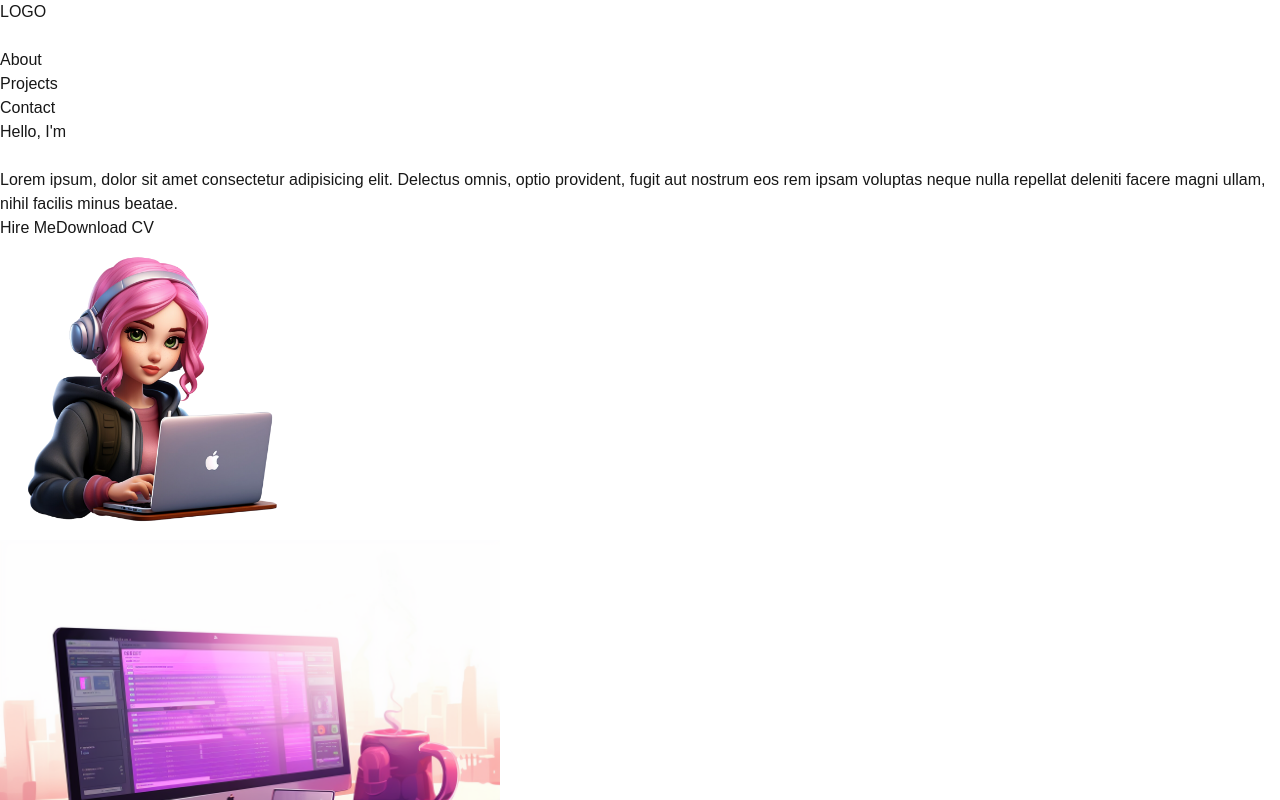
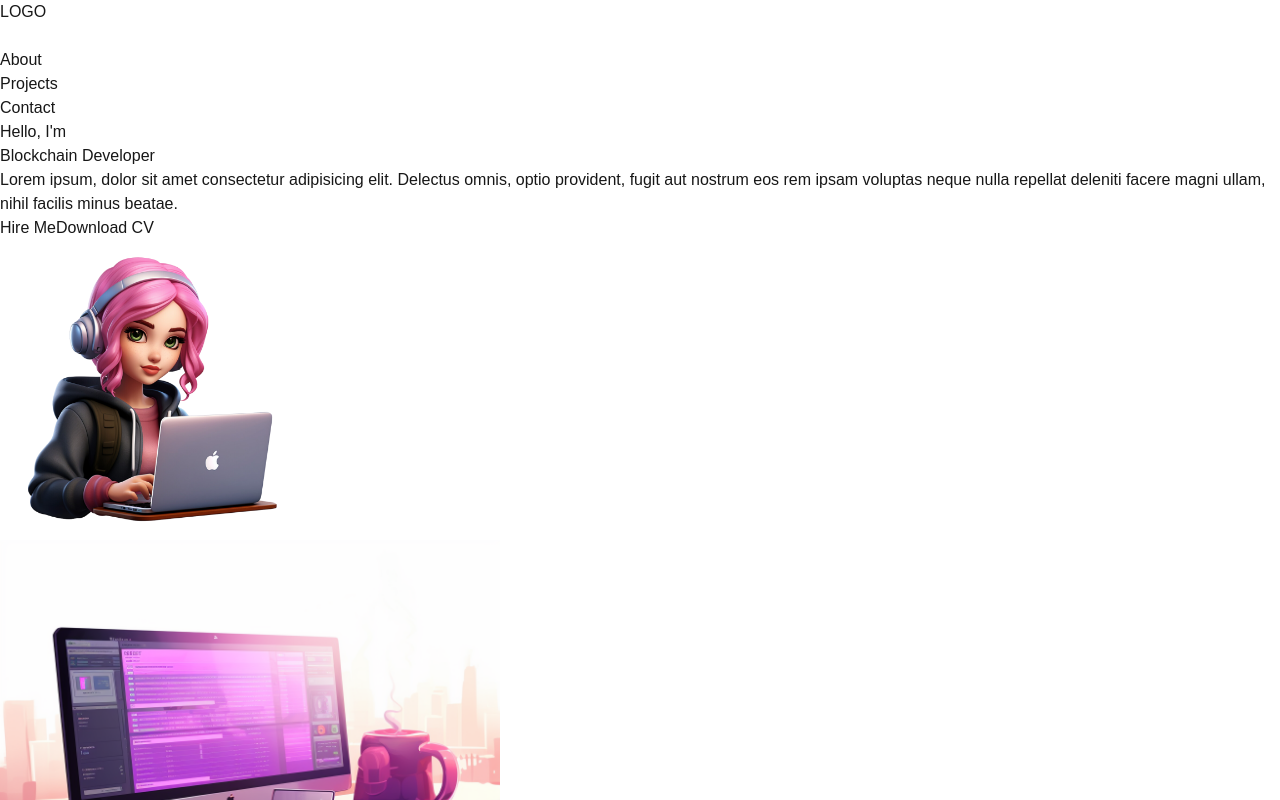
Before and after one commit to josie-opondo/portfolio, a Next.js app in the folder portfolio/: page / in a window 1280 px wide. Shown: the top 800 px of the page. Built offline with nearby package versions, Linux system fonts and the light colour scheme.

Commit message:
feat: change text animation

```diff
--- /dev/null
+++ b/portfolio/lib/utils.js
@@ -0,0 +1,6 @@
+import { clsx } from "clsx";
+import { twMerge } from "tailwind-merge";
+
+export function cn(...inputs) {
+  return twMerge(clsx(inputs));
+}
--- a/portfolio/src/app/components/HeroSection.jsx
+++ b/portfolio/src/app/components/HeroSection.jsx
@@ -1,8 +1,9 @@
 "use client";
 import React from 'react'
 import Image from 'next/image'
+import { FlipWords } from './ui/flip-words';
 
-import { TypeAnimation } from 'react-type-animation';
+const words = ["Josephine", "Web Developer", "Blockchain Developer"]
 
 const HeroSection = () => {
   return (
@@ -13,17 +14,8 @@
                     <span className="text-transparent bg-clip-text bg-gradient-to-r from-purple-400 to-pink-600">Hello, I'm{""}
                     </span>
                     <br />
-                    <TypeAnimation
-      sequence={[
-        'Josephine',
-        1000, // wait 1s before replacing "Mice" with "Hamsters"
-        'Web Developer',
-        1000,
-        'Frontend Developer',
-        1000,
-        'Blockchain Developer',
-        1000
-      ]}
+                    <FlipWords
+      words={words}
       wrapper="span"
       speed={50}
       repeat={Infinity}
--- /dev/null
+++ b/portfolio/src/app/components/ui/flip-words.jsx
@@ -0,0 +1,88 @@
+"use client";
+import React, { useCallback, useEffect, useState } from "react";
+import { AnimatePresence, motion } from "framer-motion";
+import { cn } from "/lib/utils";
+
+export const FlipWords = ({
+  words,
+  duration = 2000,
+  className
+}) => {
+  const [currentWord, setCurrentWord] = useState(words[0]);
+  const [isAnimating, setIsAnimating] = useState(false);
+
+  const startAnimation = useCallback(() => {
+    const word = words[words.indexOf(currentWord) + 1] || words[0];
+    setCurrentWord(word);
+    setIsAnimating(true);
+  }, [currentWord, words]);
+
+  useEffect(() => {
+    if (!isAnimating)
+      setTimeout(() => {
+        startAnimation();
+      }, duration);
+  }, [isAnimating, duration, startAnimation]);
+
+  return (
+    (<AnimatePresence
+      onExitComplete={() => {
+        setIsAnimating(false);
+      }}>
+      <motion.div
+        initial={{
+          opacity: 0,
+          y: 10,
+        }}
+        animate={{
+          opacity: 1,
+          y: 0,
+        }}
+        transition={{
+          type: "spring",
+          stiffness: 100,
+          damping: 10,
+        }}
+        exit={{
+          opacity: 0,
+          y: -40,
+          x: 40,
+          filter: "blur(8px)",
+          scale: 2,
+          position: "absolute",
+        }}
+        className={cn(
+          "z-10 inline-block relative text-left text-neutral-900 dark:text-neutral-100 px-2",
+          className
+        )}
+        key={currentWord}>
+        {currentWord.split(" ").map((word, wordIndex) => (
+          <motion.span
+            key={word + wordIndex}
+            initial={{ opacity: 0, y: 10, filter: "blur(8px)" }}
+            animate={{ opacity: 1, y: 0, filter: "blur(0px)" }}
+            transition={{
+              delay: wordIndex * 0.3,
+              duration: 0.3,
+            }}
+            className="inline-block whitespace-nowrap">
+            {word.split("").map((letter, letterIndex) => (
+              <motion.span
+                key={word + letterIndex}
+                initial={{ opacity: 0, y: 10, filter: "blur(8px)" }}
+                animate={{ opacity: 1, y: 0, filter: "blur(0px)" }}
+                transition={{
+                  delay: wordIndex * 0.3 + letterIndex * 0.05,
+                  duration: 0.2,
+                }}
+                className="inline-block">
+                {letter}
+              </motion.span>
+            ))}
+            <span className="inline-block">&nbsp;</span>
+          </motion.span>
+        ))}
+      </motion.div>
+    </AnimatePresence>)
+  );
+};
```
